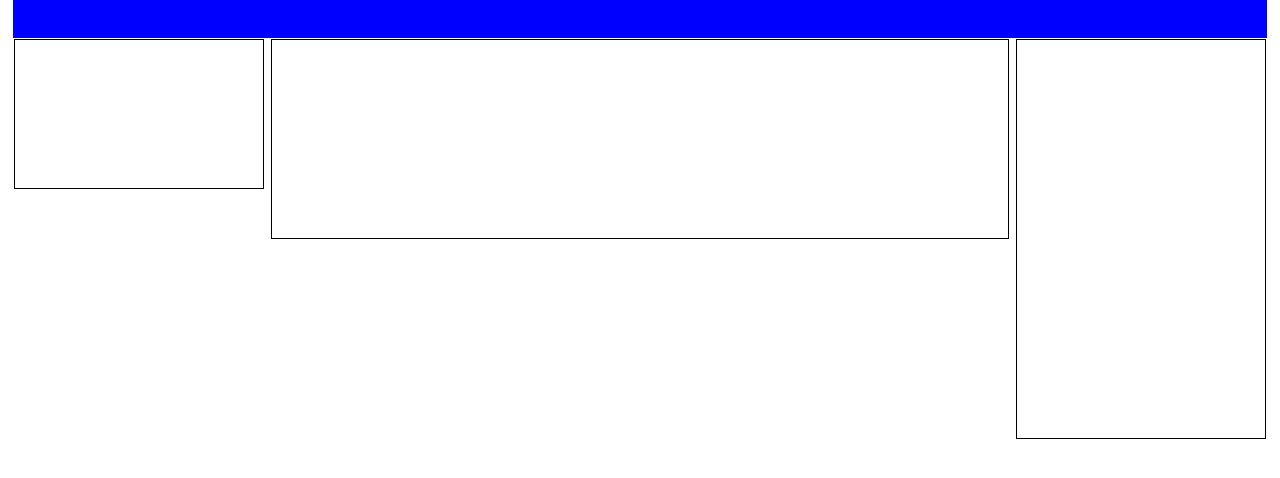
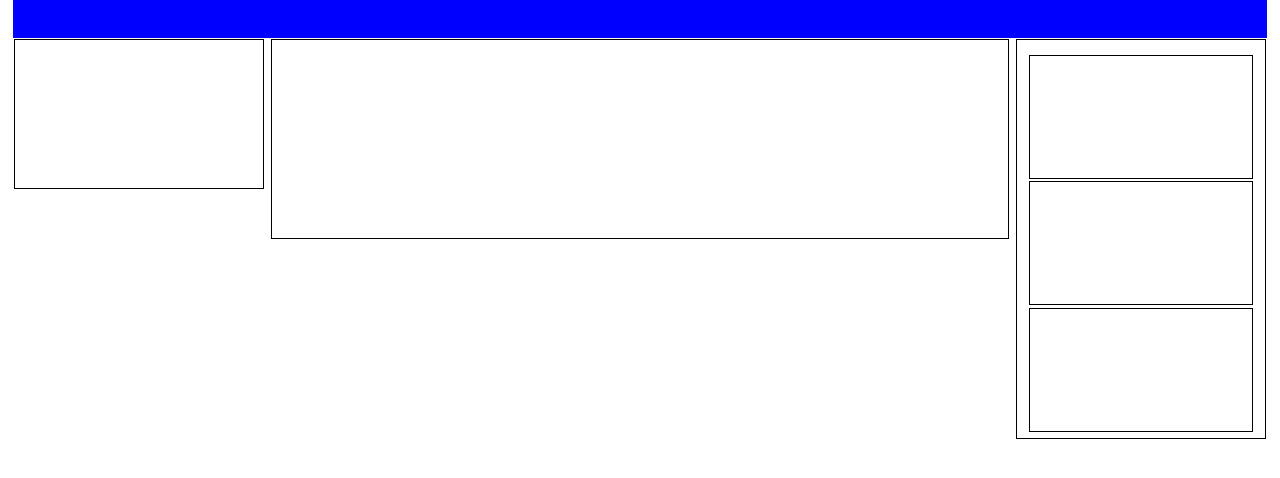
Before and after one commit to PasqualePaudice/-htmlcss-struttura-wp, a plain HTML site: page index.html in a window 1280 px wide. Shown: the part 162-640 px from the top of the page. Drawn offline with Linux system fonts and the light colour scheme.

Commit message:
Impostati widget nella sidebar destra

```diff
--- a/index.html
+++ b/index.html
@@ -18,8 +18,14 @@
 
         <main>
             <aside class="left sidebar"></aside>
+
             <div class="Central"></div>
-            <aside class="right sidebar"></aside>
+
+            <aside class="right sidebar">
+                <section class="widget"></section>
+                <section  class="widget"></section>
+                <section  class="widget"></section>
+            </aside>
 
         </main>
     </body>
--- a/style.css
+++ b/style.css
@@ -68,6 +68,13 @@ main:after{
 .right{
     float: right;
     height:400px;
+    padding:1%;
+}
+
+.widget{
+    border: 1px solid black;
+    height: 33.3%;
+    margin-top: 1%;
 }
 
 .Central{
@@ -77,5 +84,4 @@ main:after{
         float: left;
         margin-left: 0.5%;
         margin-right: 0.5%;
-
 }
```
